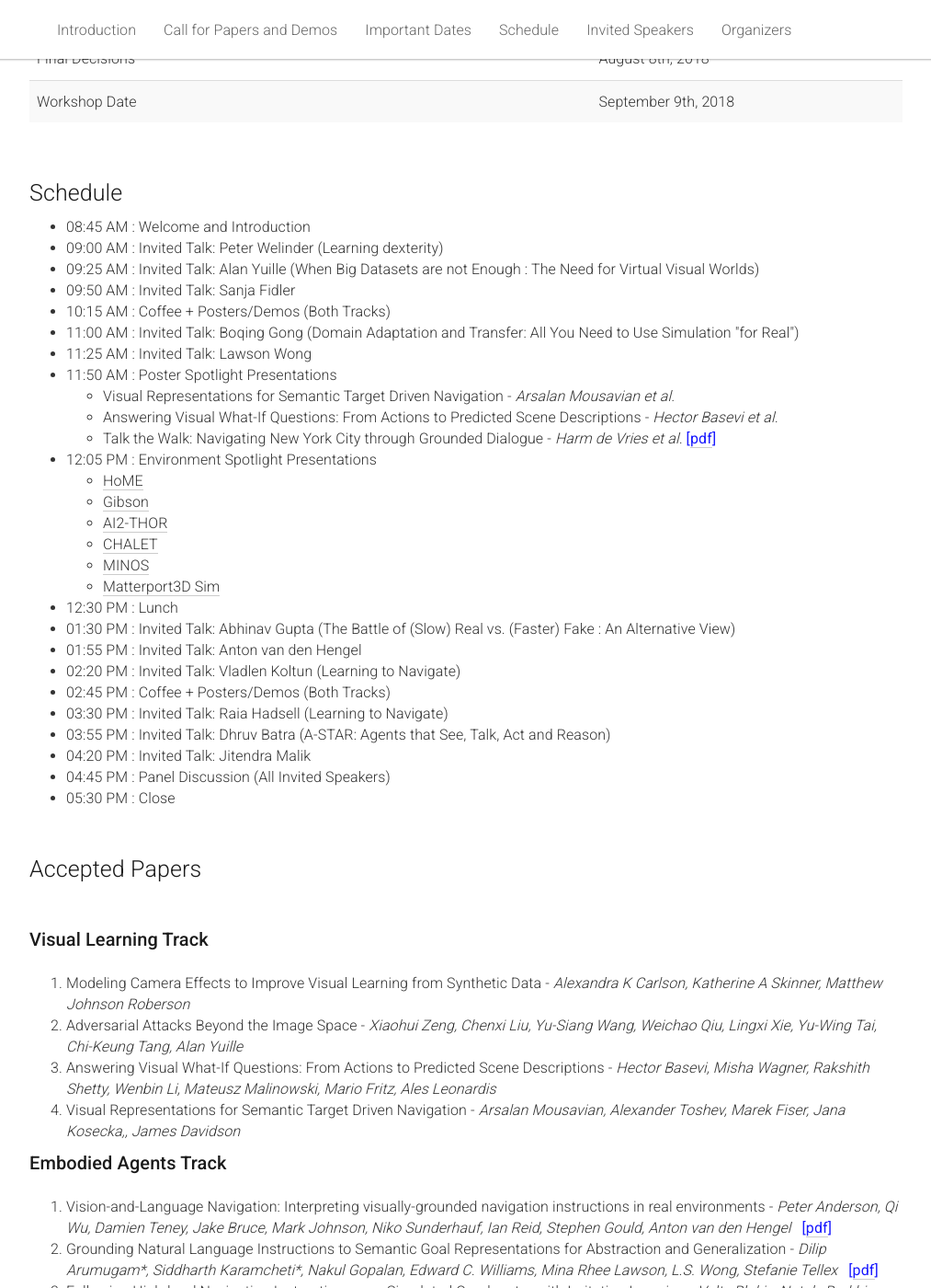
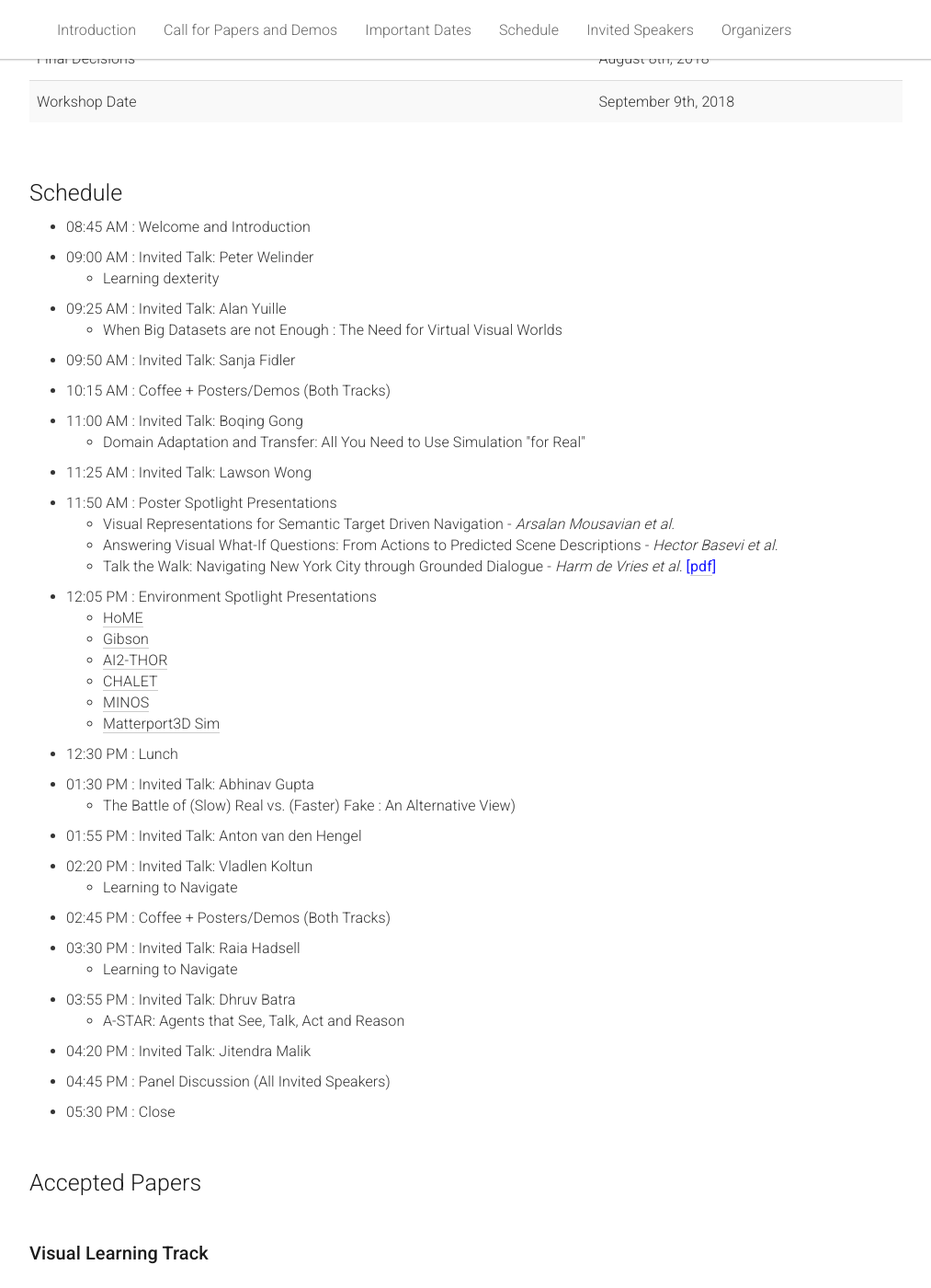
Before and after one commit to eccv18-vlease/eccv18-vlease.github.io, a Jekyll site: the page built from _pages/home.md, in a window 1280 px wide and 1400 px high, scrolled down 2111 px. Shown: the whole window at 92% size, without its empty margins (133-1146 px from the left). Built offline with Jekyll 4.4.1, drawn with Linux system fonts in a browser that asks for light colours.

Commit message:
Improves readability of schedule

```diff
--- a/_pages/home.md
+++ b/_pages/home.md
@@ -179,13 +179,18 @@ acknowledgements: ""
   <div class="col-xs-12">
     <ul>
       <li>08:45 AM : Welcome and Introduction</li>
-      <li>09:00 AM : Invited Talk: Peter Welinder (Learning dexterity)</li>
-      <li>09:25 AM : Invited Talk: Alan Yuille (When Big Datasets are not Enough : The Need for Virtual Visual Worlds)</li>
-      <li>09:50 AM : Invited Talk: Sanja Fidler</li>
-      <li>10:15 AM : Coffee + Posters/Demos (Both Tracks)</li>
-      <li>11:00 AM : Invited Talk: Boqing Gong (Domain Adaptation and Transfer: All You Need to Use Simulation "for Real")</li>
-      <li>11:25 AM : Invited Talk: Lawson Wong</li>
-      <li>11:50 AM : Poster Spotlight Presentations
+      <li style="margin-top: 10px;">09:00 AM : Invited Talk: Peter Welinder
+        <ul><li>Learning dexterity</li></ul>
+      </li>
+      <li style="margin-top: 10px;">09:25 AM : Invited Talk: Alan Yuille
+        <ul><li>When Big Datasets are not Enough : The Need for Virtual Visual Worlds</li></ul></li>
+      <li style="margin-top: 10px;">09:50 AM : Invited Talk: Sanja Fidler</li>
+      <li style="margin-top: 10px;">10:15 AM : Coffee + Posters/Demos (Both Tracks)</li>
+      <li style="margin-top: 10px;">11:00 AM : Invited Talk: Boqing Gong
+        <ul><li>Domain Adaptation and Transfer: All You Need to Use Simulation "for Real"</li></ul>
+      </li>
+      <li style="margin-top: 10px;">11:25 AM : Invited Talk: Lawson Wong</li>
+      <li style="margin-top: 10px;">11:50 AM : Poster Spotlight Presentations
         <ul>
         <li>
           Visual Representations for Semantic Target Driven Navigation -
@@ -202,7 +207,7 @@ acknowledgements: ""
         </li>
         </ul>
       </li>
-      <li>12:05 PM : Environment Spotlight Presentations</li>
+      <li style="margin-top: 10px;">12:05 PM : Environment Spotlight Presentations</li>
         <ul>
           <li><a href="https://home-platform.github.io/">HoME</a></li>
           <li><a href="http://gibsonenv.stanford.edu/">Gibson</a></li>
@@ -211,16 +216,24 @@ acknowledgements: ""
           <li><a href="https://github.com/minosworld/minos">MINOS</a></li>
           <li><a href="https://bringmeaspoon.org/">Matterport3D Sim</a></li>
         </ul>
-      <li>12:30 PM : Lunch</li>
-      <li>01:30 PM : Invited Talk: Abhinav Gupta (The Battle of  (Slow) Real vs. (Faster) Fake : An Alternative View) </li>
-      <li>01:55 PM : Invited Talk: Anton van den Hengel</li>
-      <li>02:20 PM : Invited Talk: Vladlen Koltun (Learning to Navigate)</li>
-      <li>02:45 PM : Coffee + Posters/Demos (Both Tracks)</li>
-      <li>03:30 PM : Invited Talk: Raia Hadsell (Learning to Navigate)</li>
-      <li>03:55 PM : Invited Talk: Dhruv Batra (A-STAR: Agents that See, Talk, Act and Reason)</li>
-      <li>04:20 PM : Invited Talk: Jitendra Malik</li>
-      <li>04:45 PM : Panel Discussion (All Invited Speakers)</li>
-      <li>05:30 PM : Close</li>
+      <li style="margin-top: 10px;">12:30 PM : Lunch</li>
+      <li style="margin-top: 10px;">01:30 PM : Invited Talk: Abhinav Gupta
+        <ul><li>The Battle of  (Slow) Real vs. (Faster) Fake : An Alternative View) </li></ul>
+      </li>
+      <li style="margin-top: 10px;">01:55 PM : Invited Talk: Anton van den Hengel</li>
+      <li style="margin-top: 10px;">02:20 PM : Invited Talk: Vladlen Koltun
+        <ul><li>Learning to Navigate</li></ul>
+      </li>
+      <li style="margin-top: 10px;">02:45 PM : Coffee + Posters/Demos (Both Tracks)</li>
+      <li style="margin-top: 10px;">03:30 PM : Invited Talk: Raia Hadsell
+        <ul><li>Learning to Navigate</li></ul>
+      </li>
+      <li style="margin-top: 10px;">03:55 PM : Invited Talk: Dhruv Batra
+        <ul><li>A-STAR: Agents that See, Talk, Act and Reason</li></ul>
+      </li>
+      <li style="margin-top: 10px;">04:20 PM : Invited Talk: Jitendra Malik</li>
+      <li style="margin-top: 10px;">04:45 PM : Panel Discussion (All Invited Speakers)</li>
+      <li style="margin-top: 10px;">05:30 PM : Close</li>
     </ul>
   </div>
 </div>
```
